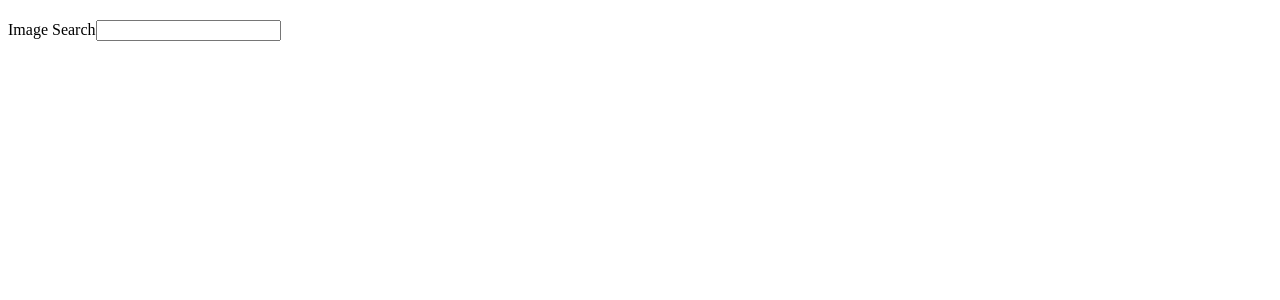
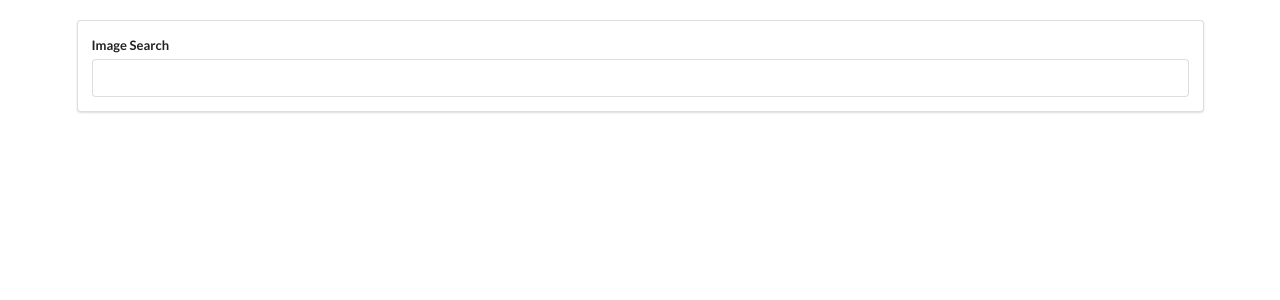
Before and after one commit to antdevelopment1/fundamentals, a React (Create React App) app in the folder class_based_compponents/pic/: page / in a window 1280 px wide. Shown: the top 300 px of the page. Built offline with nearby package versions, Linux system fonts and the light colour scheme.

Commit message:
Adds forced error to further understand the keyword this and why its needed

```diff
--- a/class_based_compponents/pic/public/index.html
+++ b/class_based_compponents/pic/public/index.html
@@ -9,6 +9,7 @@
       manifest.json provides metadata used when your web app is added to the
       homescreen on Android. See https://developers.google.com/web/fundamentals/web-app-manifest/
     -->
+    <link rel="stylesheet" href="https://cdnjs.cloudflare.com/ajax/libs/semantic-ui/2.4.1/semantic.min.css">
     <link rel="manifest" href="%PUBLIC_URL%/manifest.json">
     <!--
       Notice the use of %PUBLIC_URL% in the tags above.
--- a/class_based_compponents/pic/src/components/SearchBar.js
+++ b/class_based_compponents/pic/src/components/SearchBar.js
@@ -10,10 +10,15 @@
         term: ''
     }
 
+    onFormSubmit (event) {
+        event.preventDefault();
+        console.log(this.state.term);
+    }
+
     render() {
         return (
             <div className="ui segment">
-                <form  className="ui form">
+                <form onSubmit={this.onFormSubmit} className="ui form">
                     <div className="field">
                         <label>Image Search</label>
                         {/* this has to be called onChange or else our function wont be called when there is a chnage in the input field */}
```
